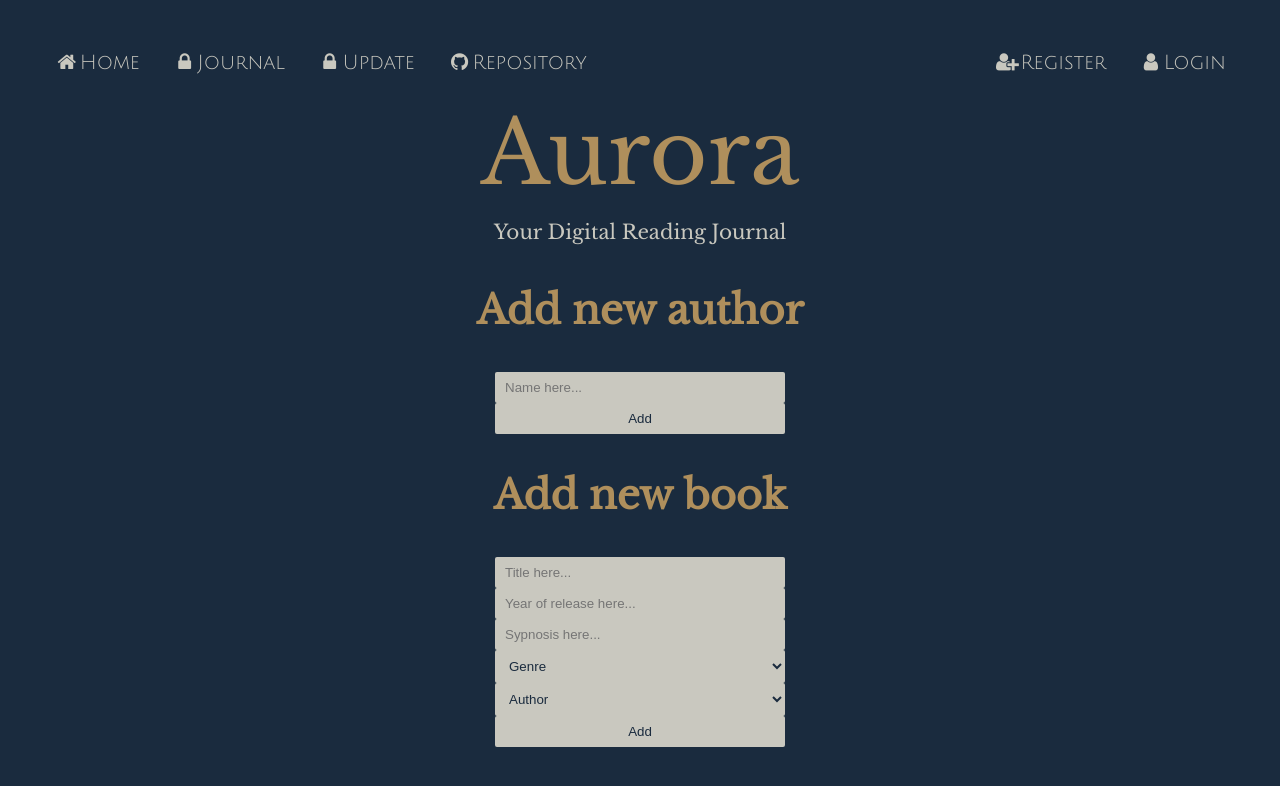
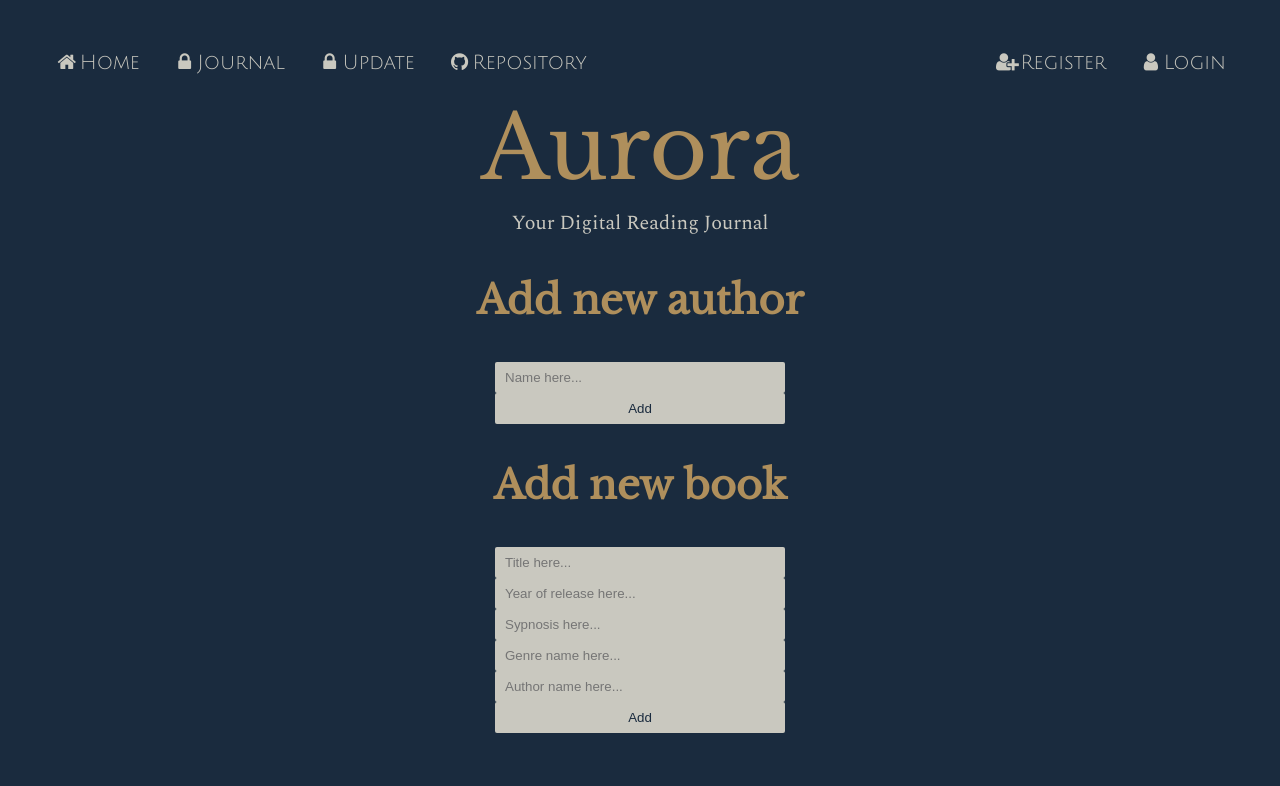
Before and after one commit to StephenHuang17253/aurora, a Flask app: page /update in a window 1280 px wide. Shown: the top 786 px of the page. Run offline with Flask 2, Linux system fonts and the light colour scheme; data comes from the database, SQL or seed files in the repository; both versions use the stored data as it was after the commit.

Commit message:
0.33 - WIP Add new books with author and genre too

```diff
--- a/main.py
+++ b/main.py
@@ -70,11 +70,15 @@ def update():
 def addbook():
     if request.form:
         new_book = models.Books()
+        author = models.Authors()
+        genre = models.Genres()
         new_book.title = request.form.get("title")
         new_book.sypnosis = request.form.get("sypnosis")
         new_book.year = request.form.get("year")
-        new_book.genres.name = request.form.get("genres")
-        new_book.authors.name = request.form.get("authors")
+        author.name = request.form.get('author')
+        new_book.authors.append(author)
+        genre.name = request.form.get('genre')
+        new_book.genres.append(genre)
         db.session.add(new_book)
         db.session.commit()
     return render_template("update.html")
--- a/static/styles.css
+++ b/static/styles.css
@@ -1,4 +1,4 @@
-/* @import url('https://fonts.googleapis.com/css?family=Raleway&display=swap');
+/*
 @import url('https://fonts.googleapis.com/css2?family=Roboto+Mono&display=swap'); */
 @import url('https://fonts.googleapis.com/css?family=Julius+Sans+One&display=swap');
 @import url('https://fonts.googleapis.com/css2?family=Lato&display=swap');
@@ -24,6 +24,7 @@
     --main-color: #af8f5c;
     --sub-color: #3a506c;
     --text-color: #c9c8bf;
+    --font-aurora: "Libre Baskerville";
     --font-header: "Libre Baskerville";
     --font-body: "Spectral";
     --font-nav: "Julius Sans One";
@@ -46,14 +47,14 @@ h1 {
 
 
 header {
-    font-family: var(--font-header);
+    font-family: var(--font-aurora);
     color:   var(--main-color) ;
     font-size: 445%;
-    padding: 10px;
+    padding: 5px;
 }
 
 subhead {
-    font-family: var(--font-header);
+    font-family: var(--font-body);
     padding: 10px;
 }
 
--- a/templates/book.html
+++ b/templates/book.html
@@ -4,7 +4,7 @@
 
 
 <h1>{{book.title}}</h1>
-<br>{{book.title}} is a {{book.genres|map(attribute="name")|join(", ")}} novel written by {{book.authors|map(attribute="name")|join(", ")}} and released in the year {{book.year}}.</br>
+{{book.title}} is a {{book.genres|map(attribute="name")|join(", ")}} novel written by {{book.authors|map(attribute="name")|join(", ")}} and released in the year {{book.year}}.<br>
 
 <br>Sypnosis: {{book.sypnosis}} </br>
 </p>
--- a/templates/layout.html
+++ b/templates/layout.html
@@ -11,6 +11,7 @@
         <link href="https://fonts.googleapis.com/css2?family=Roboto+Mono&display=swap" rel="stylesheet">
         <link href="https://fonts.googleapis.com/css2?family=Montserrat&display=swap" rel="stylesheet">
         <link href="https://fonts.googleapis.com/css2?family=Lato&family=Montserrat&display=swap" rel="stylesheet">
+        <link href="https://fonts.googleapis.com/css?family=Open+Sans|Raleway:300,400" rel="stylesheet">
         <link rel="stylesheet" href="/static/styles.css">
         <link rel="stylesheet" href="https://cdnjs.cloudflare.com/ajax/libs/font-awesome/4.7.0/css/font-awesome.min.css">
     </head>
--- a/templates/update.html
+++ b/templates/update.html
@@ -10,19 +10,8 @@
 <form method="POST" action="/addbook" autocomplete="off">
     <input type="text" id="title" name="title" placeholder="Title here...">
     <input type="text" id="year" name="year" placeholder="Year of release here...">
-    <input type="text" id="sypnosis" name="sypnosis" placeholder="Sypnosis here...">
-
-    <select id="genres" name="genres" required>
-      <option value="Select genre" disabled selected>Genre</option>
-      <option value="Fantasy">Fantasy</option>
-      <option Value="Science Fiction">Science Fiction</option>
-    </select>
-
-    <select id="authors" name="authors" required>
-      <option value="Select genre" disabled selected>Author</option>
-      <option value="Frank Herbert">Frank Herbert</option>
-      <option Value="Brandon Sanderson">Brandon Sanderson</option>
-    </select>
+    <input type="text" id="sypnosis" name="sypnosis" placeholder="Sypnosis here...">    <input type="text" id="genre" name="genre" placeholder="Genre name here...">
+    <input type="text" id="author" name="author" placeholder="Author name here...">
     <input type="submit" class="button" value="Add">
   </form>
 
```
Also changed, not shown: journal.db.
